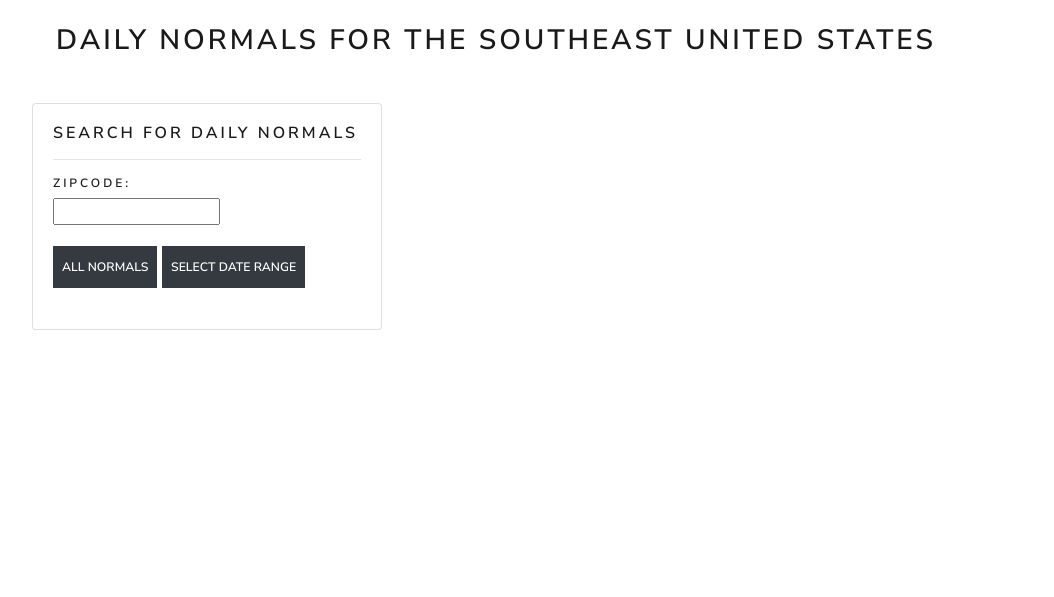
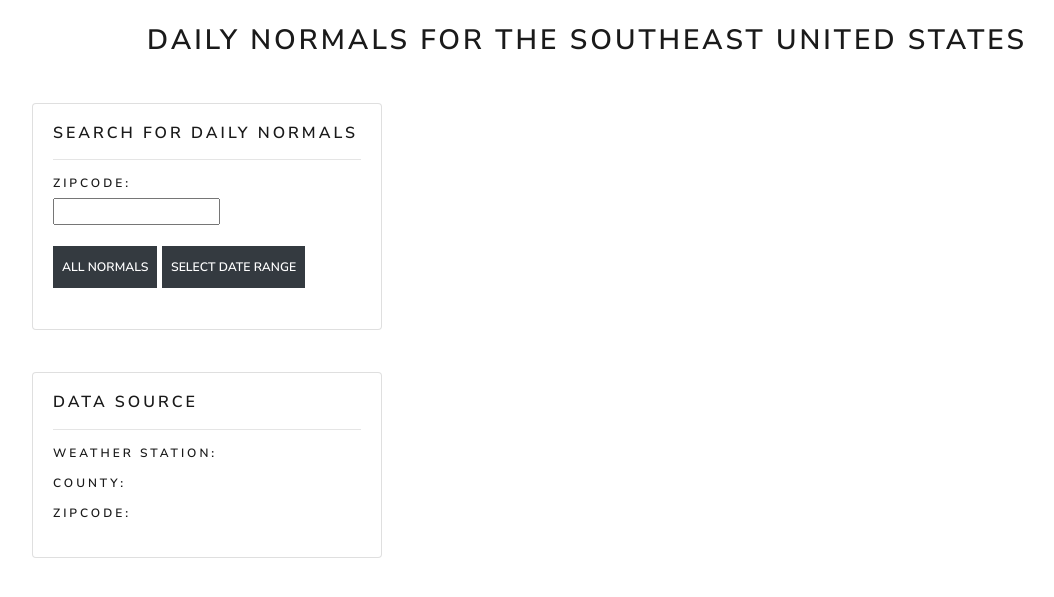
Before and after one commit to rebekahcallkacz/interactive-daily-normals, a Flask app: page / in a window 1280 px wide. Shown: the part 89-686 px from the top of the page, without its empty margins (53-1107 px from the left). Run offline with Flask 2, Linux system fonts and the light colour scheme; some libraries are stand-ins or nearby versions.

Commit message:
front page complete other than year bug

```diff
--- a/app.py
+++ b/app.py
@@ -102,7 +102,13 @@
         zip_list.append(doc)
     if len(zip_list) > 0:
         weather_station = zip_list[0]['CLOSEST-STATION']
-        normals_data = mongo.db.normals_test.find({'NAME': weather_station})
+        normals_data = mongo.db.normals_test.find({'NAME': weather_station}, {'DATE_FILTER':1,
+        'DLY-TAVG-NORMAL':1,
+        'DLY-TMAX-NORMAL':1,
+        'DLY-TMIN-NORMAL':1,
+        'NAME':1,
+        'COUNTY':1,
+        'ZIP':1})
         normals_list = []
         for normals in normals_data:
             del normals['_id']
@@ -124,7 +130,16 @@
     end_filter = dt.datetime.strptime(end_2008, '%Y-%m-%d') + dt.timedelta(days=1)
 
     # Return only date range for given zipcode
-    normals_data = mongo.db.normals_test.find({'ZIP': zipcode, 'DATE_FILTER': {'$gte': start_filter, "$lte": end_filter}})
+    normals_data = mongo.db.normals_test.find({'ZIP': zipcode,
+    'DATE_FILTER': {'$gte': start_filter,
+    "$lte": end_filter}}, {'DATE_FILTER':1,
+    'DLY-TAVG-NORMAL':1,
+    'DLY-TMAX-NORMAL':1,
+    'DLY-TMIN-NORMAL':1,
+    'NAME':1,
+    'COUNTY':1,
+    'ZIP':1})
+
     normals_list = []
     for normals in normals_data:
         del normals['_id']
--- a/static/js/indexlogic.js
+++ b/static/js/indexlogic.js
@@ -99,6 +99,50 @@
         Plotly.newPlot('normals-plot', data, layout);
 };
 
+// This function adds station metadata to the page
+function addStationData(data){
+  // Clear previous text
+  d3.selectAll('#station-data').text('');
+
+  d3.select('#station-name').text(data['NAME']);
+  d3.select('#station-county').text(data['COUNTY']);
+  d3.select('#station-zipcode').text(data['ZIP']);
+}
+// This function creates a datatable
+function createDataTable(data){
+  // Destroy former datatable
+  try {
+    $('#data').DataTable().destroy()
+  }
+  finally {
+    // Format dates
+    for (i=0; i<data.length; i++) {
+      let format_date = formatDateRange(data[i]['DATE_FILTER'])
+      data[i]['DATE_FILTER'] = format_date
+    };
+    // Select and reveal table html
+    d3.select('#data').classed('d-none', false)
+
+    // Initiate datatable
+    $(document).ready(function() {
+      $('#data').DataTable( {
+        data: data,
+        'columns': [
+          {'data': 'DATE_FILTER'},
+          {'data': 'DLY-TMIN-NORMAL'},
+          {'data': 'DLY-TAVG-NORMAL'},
+          {'data': 'DLY-TMAX-NORMAL'}
+        ],
+        searching: false,
+        dom: 'Bfrtip',
+        buttons: [
+          'copy', 'csv', 'excel'
+        ]
+      });
+    });
+  }
+}
+
 // Select the zipcode search button
 var zip_search = d3.select('#zip-search');
 
@@ -124,7 +168,7 @@
     }, function(start, end, label) {
         var zipcode = d3.select('#zipcode').property('value');
         let api_call = '/api/' + zipcode + '/' + start.format('YYYY-MM-DD') + '/' + end.format('YYYY-MM-DD')
-        generatePlot(api_call);
+        showData(api_call);
     });
   });
 
@@ -141,5 +185,7 @@
     d3.json(api_call).then((data) => {
       // Create the plot
       generatePlot(data);
+      createDataTable(data);
+      addStationData(data[0]);
     })
 }
--- a/templates/index.html
+++ b/templates/index.html
@@ -14,6 +14,9 @@
     integrity="sha384-9+PGKSqjRdkeAU7Eu4nkJU8RFaH8ace8HGXnkiKMP9I9Te0GJ4/km3L1Z8tXigpG" crossorigin="anonymous">
   <!-- Date Picker Style Sheet -->
   <link rel="stylesheet" type="text/css" href="https://cdn.jsdelivr.net/npm/daterangepicker/daterangepicker.css" />
+  <!-- DataTables Style Sheet -->
+  <link rel="stylesheet" type="text/css" href="https://cdn.datatables.net/v/bs4/jszip-2.5.0/dt-1.10.23/b-1.6.5/b-flash-1.6.5/b-html5-1.6.5/datatables.min.css"/>
+
 </head>
 
 <!--Navigation bar-->
@@ -25,7 +28,7 @@
 
     <!--Header-->
     <div class='row'>
-      <div class='col-md-12'>
+      <div class='col-md-12 text-center'>
         <h2 class='m-4'>Daily Normals for the Southeast United States</h2>
       </div>
     </div>
@@ -52,6 +55,8 @@
             </div>
           </div>
         </div>
+        <br>
+        <br>
       </div>
       <div class='col-md-8'>
         <div id='normals-plot'></div>
@@ -60,8 +65,32 @@
 
     <!-- Weather Station Info and Temp Table -->
     <div class='row'>
-      <div class='col-md-4'></div>
-      <div class='col-md-8'></div>
+      <div class='col-md-4'>
+        <div class='card'>
+          <div class='card-body'>
+            <h5>Data Source</h5>
+            <hr>
+            <h6>Weather Station:</h6>
+            <p class='station-data' id='station-name'></p>
+            <h6>County:</h6>
+            <p class='station-data' id='station-county'></p>
+            <h6>Zipcode:</h6>
+            <p class='station-data' id='station-zipcode'></p>
+          </div>
+        </div>
+      </div>
+      <div class='col-md-8'>
+        <table id='data' class='table table-striped d-none'>
+          <thead class='p-2 thead-dark'>
+            <tr>
+              <th>Date</th>
+              <th>Min (F)</th>
+              <th>Avg (F)</th>
+              <th>Max (F)</th>
+            </tr>
+          </thead>
+        </table>
+      </div>
     </div>
 
   </div>
@@ -84,6 +113,9 @@
   <!-- Plotly -->
   <script src="https://cdn.plot.ly/plotly-latest.min.js"></script>
 
+  <!-- DataTables-->
+  <script type="text/javascript" src="https://cdn.datatables.net/v/bs4/jszip-2.5.0/dt-1.10.23/b-1.6.5/b-flash-1.6.5/b-html5-1.6.5/datatables.min.js"></script>
+
   <!-- Custom JS -->
   <script type="text/javascript" charset="utf8" src="../static/js/indexlogic.js"></script>
 
```
